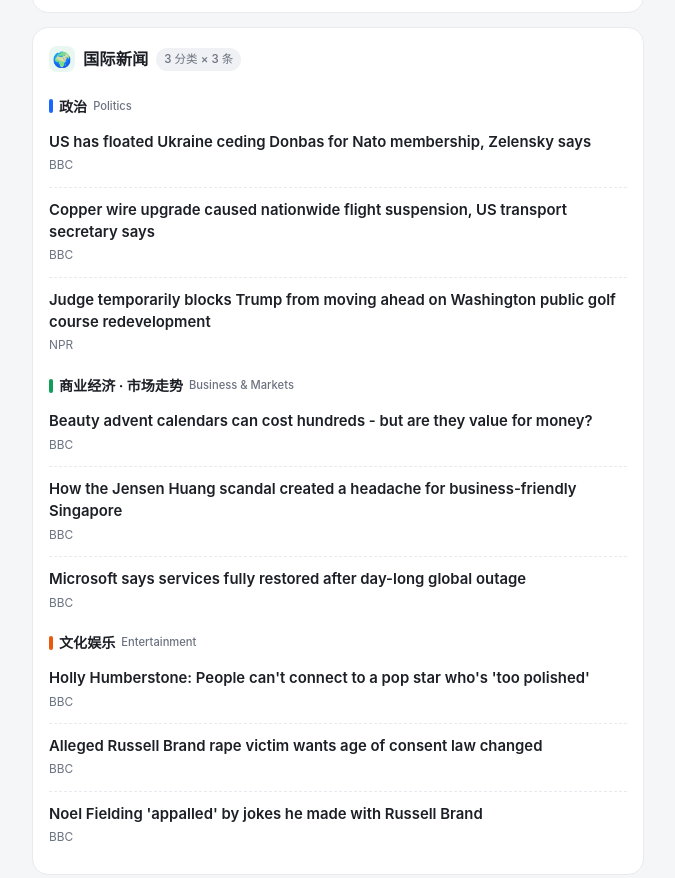
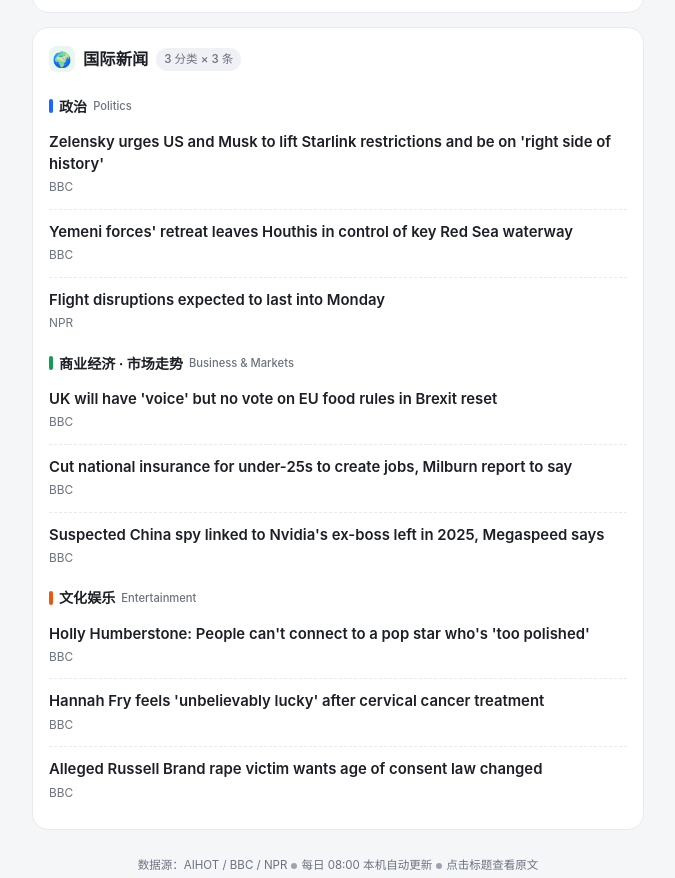
Before and after one commit to hrl1007/news-push, a plain HTML site: page index.html in a window 1280 px wide. Shown: the part 1120-1998 px from the top of the page, without its empty margins (302-977 px from the left). Drawn offline with Linux system fonts and the light colour scheme.

Commit message:
每日新闻推送 · 2026-11-16

```diff
--- a/index.html
+++ b/index.html
@@ -59,7 +59,7 @@
 
   <div class="header">
     <h1>📮 每日新闻推送</h1>
-    <div class="date" id="push-date">2026-11-15</div>
+    <div class="date" id="push-date">2026-11-16</div>
     <div class="chips">
       <span class="chip">🤖 AI 资讯</span>
       <span class="chip">🌍 国际新闻</span>
@@ -67,7 +67,7 @@
     </div>
   </div>
 
-  <div class="updated">🕗 更新于 2026-11-15 12:49（GitHub Actions 自动）。点击标题在新窗口打开原文。</div>
+  <div class="updated">🕗 更新于 2026-11-16 12:45（GitHub Actions 自动）。点击标题在新窗口打开原文。</div>
 
   <div class="card">
     <div class="card-title">
@@ -135,17 +135,17 @@
       <div class="cat-head"><span class="bar bar-pol"></span>政治 <span class="en">Politics</span></div>
       <!--POL_LIST_START-->
     <div class="item">
-      <a href="https://www.bbc.co.uk/news/articles/cwvg2l312ylqo?at_medium=RSS&amp;at_campaign=rss" target="_blank" rel="noopener">US has floated Ukraine ceding Donbas for Nato membership, Zelensky says</a>
+      <a href="https://www.bbc.co.uk/news/articles/c6m25zg88k45o?at_medium=RSS&amp;at_campaign=rss" target="_blank" rel="noopener">Zelensky urges US and Musk to lift Starlink restrictions and be on &#x27;right side of history&#x27;</a>
       <div class="meta">BBC</div>
     </div>
 
     <div class="item">
-      <a href="https://www.bbc.co.uk/news/articles/c6wy9lynq4qno?at_medium=RSS&amp;at_campaign=rss" target="_blank" rel="noopener">Copper wire upgrade caused nationwide flight suspension, US transport secretary says</a>
+      <a href="https://www.bbc.co.uk/news/articles/cqvg2xgyvnjpo?at_medium=RSS&amp;at_campaign=rss" target="_blank" rel="noopener">Yemeni forces&#x27; retreat leaves Houthis in control of key Red Sea waterway</a>
       <div class="meta">BBC</div>
     </div>
 
     <div class="item">
-      <a href="https://www.npr.org/2026/11/14/nx-s1-6041152/judge-trump-golf-course-blocks" target="_blank" rel="noopener">Judge temporarily blocks Trump from moving ahead on Washington public golf course redevelopment</a>
+      <a href="https://www.npr.org/2026/11/15/nx-s1-6041683/flight-disruptions-expected-to-last-into-monday" target="_blank" rel="noopener">Flight disruptions expected to last into Monday</a>
       <div class="meta">NPR</div>
     </div>
     <!--POL_LIST_END-->
@@ -155,17 +155,17 @@
       <div class="cat-head"><span class="bar bar-eco"></span>商业经济 · 市场走势 <span class="en">Business &amp; Markets</span></div>
       <!--ECO_LIST_START-->
     <div class="item">
-      <a href="https://www.bbc.co.uk/news/articles/cqn83l442724o?at_medium=RSS&amp;at_campaign=rss" target="_blank" rel="noopener">Beauty advent calendars can cost hundreds - but are they value for money?</a>
+      <a href="https://www.bbc.co.uk/news/articles/c6wy4l8nl42wo?at_medium=RSS&amp;at_campaign=rss" target="_blank" rel="noopener">UK will have &#x27;voice&#x27; but no vote on EU food rules in Brexit reset</a>
       <div class="meta">BBC</div>
     </div>
 
     <div class="item">
-      <a href="https://www.bbc.co.uk/news/articles/ck1exevgql4qo?at_medium=RSS&amp;at_campaign=rss" target="_blank" rel="noopener">How the Jensen Huang scandal created a headache for business-friendly Singapore</a>
+      <a href="https://www.bbc.co.uk/news/articles/c6p9dzmj514ko?at_medium=RSS&amp;at_campaign=rss" target="_blank" rel="noopener">Cut national insurance for under-25s to create jobs, Milburn report to say</a>
       <div class="meta">BBC</div>
     </div>
 
     <div class="item">
-      <a href="https://www.bbc.co.uk/news/articles/c6rrg51rkz09o?at_medium=RSS&amp;at_campaign=rss" target="_blank" rel="noopener">Microsoft says services fully restored after day-long global outage</a>
+      <a href="https://www.bbc.co.uk/news/articles/cmdx1vpprk9vo?at_medium=RSS&amp;at_campaign=rss" target="_blank" rel="noopener">Suspected China spy linked to Nvidia&#x27;s ex-boss left in 2025, Megaspeed says</a>
       <div class="meta">BBC</div>
     </div>
     <!--ECO_LIST_END-->
@@ -180,12 +180,12 @@
     </div>
 
     <div class="item">
-      <a href="https://www.bbc.co.uk/news/articles/cm3rgx9p583zo?at_medium=RSS&amp;at_campaign=rss" target="_blank" rel="noopener">Alleged Russell Brand rape victim wants age of consent law changed</a>
+      <a href="https://www.bbc.co.uk/news/articles/cw62p4n3n1xyo?at_medium=RSS&amp;at_campaign=rss" target="_blank" rel="noopener">Hannah Fry feels &#x27;unbelievably lucky&#x27; after cervical cancer treatment</a>
       <div class="meta">BBC</div>
     </div>
 
     <div class="item">
-      <a href="https://www.bbc.co.uk/news/articles/cw808ll7x093o?at_medium=RSS&amp;at_campaign=rss" target="_blank" rel="noopener">Noel Fielding &#x27;appalled&#x27; by jokes he made with Russell Brand</a>
+      <a href="https://www.bbc.co.uk/news/articles/cm3rgx9p583zo?at_medium=RSS&amp;at_campaign=rss" target="_blank" rel="noopener">Alleged Russell Brand rape victim wants age of consent law changed</a>
       <div class="meta">BBC</div>
     </div>
     <!--ENT_LIST_END-->
```
